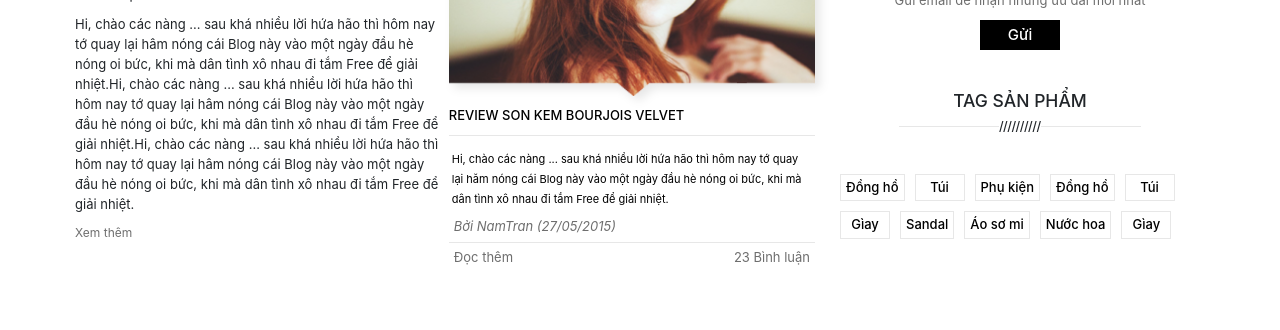
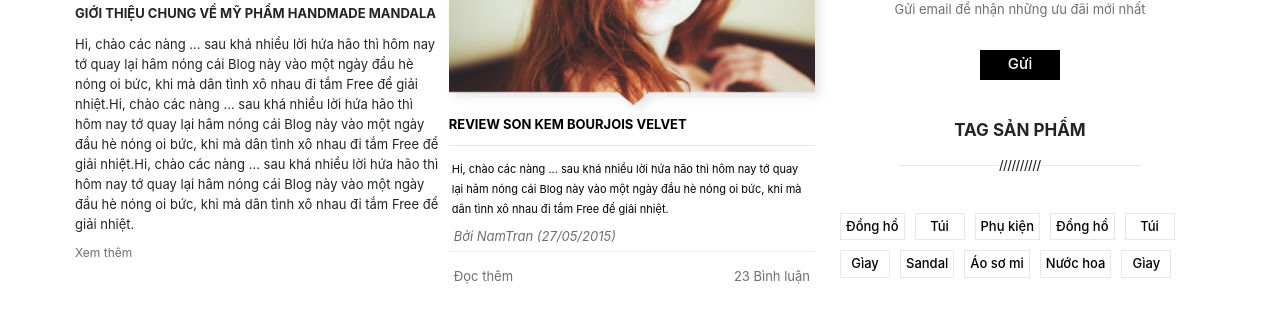
Before and after one commit to ntchungse/Intern, a React app: page / in a window 1280 px wide. Shown: the part 3289-3619 px from the top of the page. Built offline with nearby package versions, Linux system fonts and the light colour scheme.

Commit message:
fix scss to deploy

```diff
--- a/src/styles/layouts/AboutMe.scss
+++ b/src/styles/layouts/AboutMe.scss
@@ -5,6 +5,11 @@
 .heading {
   text-align: center;
   margin-bottom: 0.7rem;
+  h3 {
+    font-size: 1.7rem;
+    font-weight: bold;
+    margin-bottom: 1.5rem;
+  }
   span {
     font-family: sans-serif;
     font-size: 1.5rem;
@@ -26,7 +31,8 @@
 }
 .aboutMe {
   @include flex(row, center, baseline);
-  margin: 3% 0;
+  margin-top: 3%;
+  margin-bottom: 3%;
   .aboutMe__infor {
     @include flex(row, space-between, baseline);
     @include flex-width(66.66666%);
@@ -40,11 +46,13 @@
         }
         .desc__title {
           font-size: 1.3rem;
-          font-weight: 500;
+          font-weight: bold;
+          margin: 1rem 0;
         }
         .desc__content {
           font-size: 1.3rem;
           line-height: 2rem;
+          margin-bottom: 1rem;
         }
         a {
           font-size: 1.2rem;
@@ -67,7 +75,7 @@
           }
           .blog__title {
             font-size: 1.3rem;
-            font-weight: 500;
+            font-weight: bold;
             padding: 1rem 0;
             border-bottom: 1px solid $color-black-light;
           }
@@ -85,6 +93,7 @@
           font-size: 1.3rem;
           color: $color-black-light-2;
           padding: 0.5rem;
+          margin-bottom: 1rem;
           border-bottom: 1px solid $color-black-light;
         }
         .infor__blog-more {
@@ -121,7 +130,7 @@
       button {
         width: 30%;
         height: 3rem;
-        margin: 0 auto 2rem;
+        margin: 2rem auto 2rem;
         background-color: black;
         color: white;
         font-size: 1.5rem;
```
